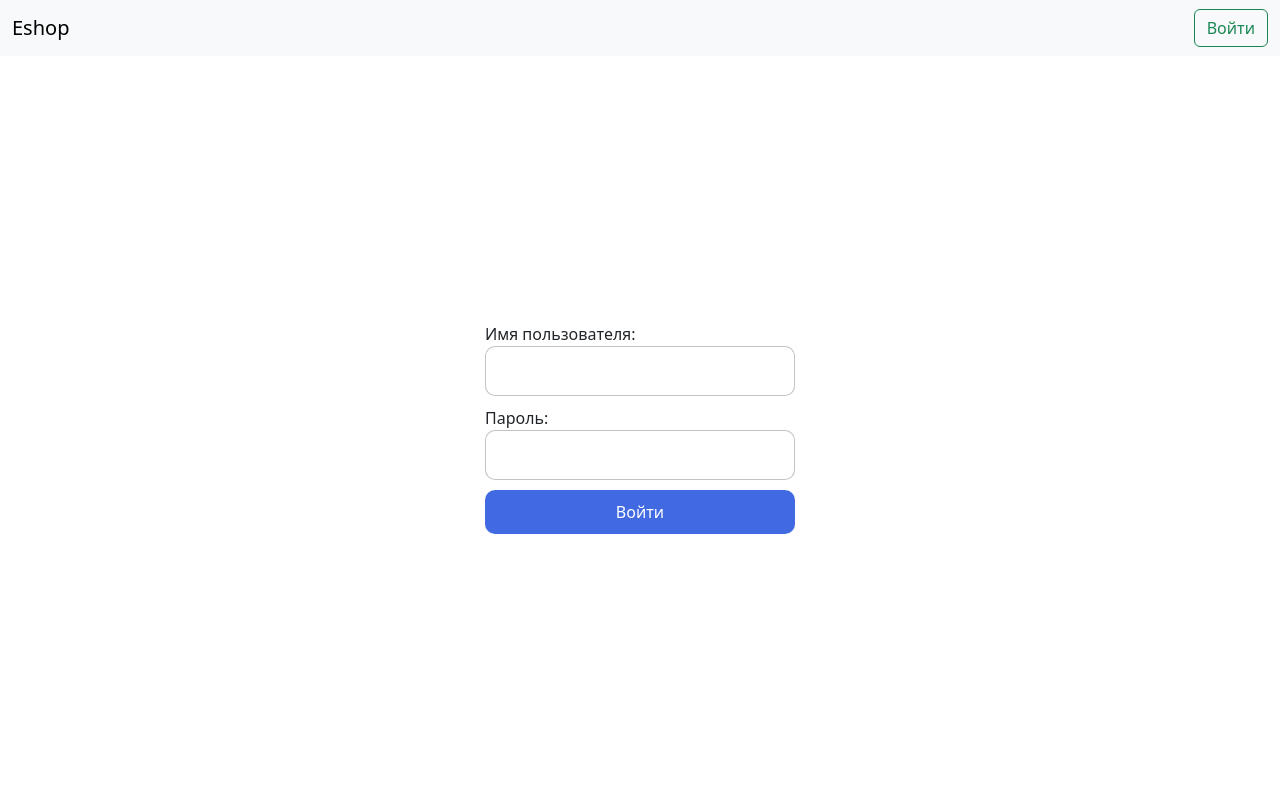
After one commit to ADanUser/Django-eshop, a Django app: page /login/ in a window 1280 px wide. The commit adds this page. Run offline with Django 5.2, Linux system fonts and the light colour scheme.

Commit message:
feat: add user authentication (login, logout)

```diff
--- a/server/urls.py
+++ b/server/urls.py
@@ -19,12 +19,14 @@ from django.urls import path
 from django.conf import settings
 from django.conf.urls.static import static
 
-from shop.views import all_products, registration_view
+from shop.views import all_products, registration_view, login_page, logout_user
 
 urlpatterns = [
     path('admin/', admin.site.urls),
     path('', all_products, name='all_products'),
     path('register/', registration_view, name='registration'),
+    path('login/', login_page, name='login'),
+    path('logout/', logout_user, name='logout'),
 ]
 
 if settings.DEBUG:
--- a/shop/forms.py
+++ b/shop/forms.py
@@ -1,9 +1,42 @@
 from django.contrib.auth.forms import UserCreationForm
+from django import forms
+from django.contrib.auth.models import User
 
 
 class CustomUserCreationForm(UserCreationForm):
     def __init__(self, *args, **kwargs):
         super().__init__(*args, **kwargs)
         for field in self.fields.values():
-            field.widget.attrs.update({"placeholder": " ", "class": "input"})
+            field.widget.attrs.update({"class": "input"})
             field.help_text = None
+
+
+# class UserAuthForm(forms.ModelForm):
+#     password = forms.CharField(widget=forms.PasswordInput, label='Пароль', strip=False)
+
+#     class Meta:
+#         model = User
+#         fields = ['username', 'password']
+
+#     def __init__(self, *args, **kwargs):
+#         super().__init__(*args, **kwargs)
+#         for field in self.fields.values():
+#             field.widget.attrs.update({"placeholder": " ", "class": "input"})
+#             field.help_text = None
+
+
+class UserAuthForm(forms.Form):
+    username = forms.CharField(label="Имя пользователя", widget=forms.TextInput(attrs={"class": "input"}))
+    password = forms.CharField(label="Пароль", widget=forms.PasswordInput(attrs={"class": "input"}), strip=False)
+
+    def clean_username(self):
+        username = self.cleaned_data.get("username")
+        if not (username.isascii() and username.isalpha()):
+            raise forms.ValidationError("Имя пользователя должно содержать только латинские буквы.")
+        return username
+
+    def clean_password(self):
+        password = self.cleaned_data.get("password")
+        if len(password) < 8:
+            raise forms.ValidationError("Пароль должен содержать не менее 8 символов.")
+        return password
--- a/shop/views.py
+++ b/shop/views.py
@@ -1,10 +1,12 @@
 from datetime import datetime
 
+from django.contrib import messages
+from django.contrib.auth import authenticate, login, logout
 from django.http import HttpRequest, HttpResponse
 from django.shortcuts import redirect, render
 
-from .forms import CustomUserCreationForm
-from .models import Product
+from shop.forms import CustomUserCreationForm, UserAuthForm
+from shop.models import Product
 
 
 def all_products(request: HttpRequest) -> HttpResponse:
@@ -29,3 +31,33 @@ def registration_view(request: HttpRequest) -> HttpResponse:
         "form": form,
     }
     return render(request, "registration.html", context)
+
+
+def login_page(request: HttpRequest) -> HttpResponse:
+    if request.method == "POST":
+        form = UserAuthForm(request.POST)
+        if form.is_valid():
+            username = form.cleaned_data.get("username")
+            password = form.cleaned_data.get("password")
+            user = authenticate(request, username=username, password=password)
+            if user is not None:
+                login(request, user)
+                return redirect("all_products")
+            else:
+                messages.error(request, "Неверное имя пользователя или пароль.")
+        else:
+            for error_list in form.errors.values():
+                for error in error_list:
+                    messages.error(request, error)
+
+    form = UserAuthForm()
+
+    context = {
+        "form": form,
+    }
+    return render(request, "login.html", context)
+
+
+def logout_user(request: HttpRequest) -> HttpResponse:
+    logout(request)
+    return redirect("all_products")
--- a/templates/common.html
+++ b/templates/common.html
@@ -21,9 +21,13 @@
             <div class="collapse navbar-collapse" id="navbarSupportedContent">
                 <ul class="navbar-nav me-auto mb-2 mb-lg-0">
                 </ul>
-                <form class="d-flex" role="search">
-                    <button class="btn btn-outline-success" type="submit">Search</button>
-                </form>
+                {% if user.is_authenticated %}
+                    <form class="d-flex" method="GET" action="{% url 'logout' %}">
+                        <button class="btn btn-outline-success" type="submit">Выйти</button>
+                {% else %}
+                        <a class="btn btn-outline-success" href="{% url "login" %}">Войти</a>
+                    </form>
+                {% endif %}
             </div>
         </div>
     </nav>
--- /dev/null
+++ b/templates/login.html
@@ -0,0 +1,21 @@
+{% extends "common.html" %}
+
+{% block styles %}
+    {% load static %}
+    <link rel="stylesheet" type="text/css" href="{% static 'auth.css' %}" />
+{% endblock styles %}
+
+{% block content %}
+<div class="form-container">
+    <form method="POST" class="form">
+        {% csrf_token %}
+            {% for message in messages %}
+                <div class="alert alert-danger">
+                    {{ message }}
+                </div>
+            {% endfor %}
+            {{ form }}
+            <button type="submit" class="submit">Войти</button>
+        </form>
+    </div>
+{% endblock content %}
```
Also changed, not shown: templates/registration.html (+6 -2 lines).
